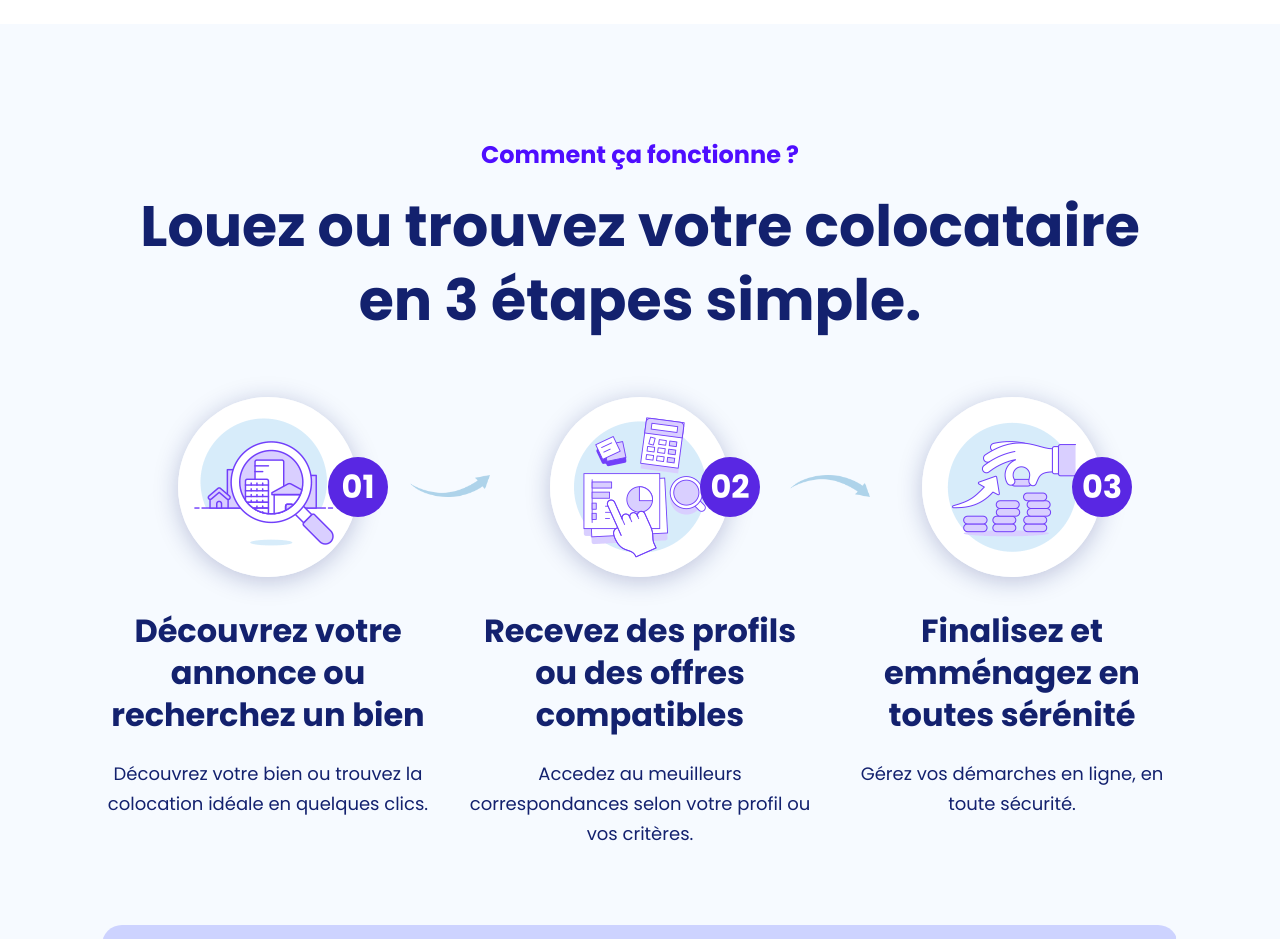
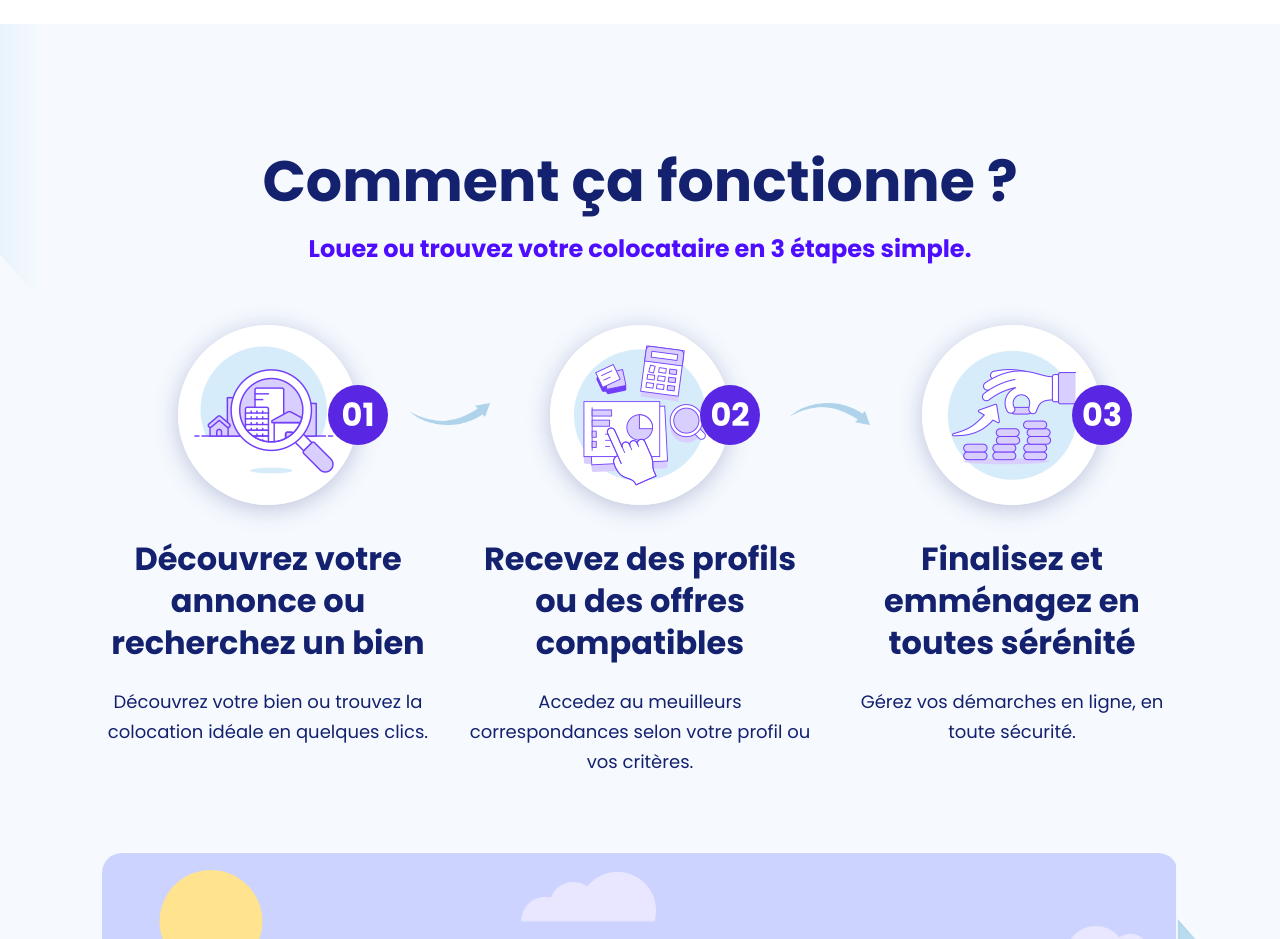
Before and after one commit to Magikmagnum/ekna, a Vue app: page /home in a window 1280 px wide. Shown: the part 2840-3779 px from the top of the page. Built offline with nearby package versions, Linux system fonts and the light colour scheme; no server answers.

Commit message:
Attention : revoir les typos et taille des titres

```diff
--- a/src/components/Home4Component.vue
+++ b/src/components/Home4Component.vue
@@ -3,8 +3,8 @@
         <div class="container">
             <div class="start__area wow fadeInUp">
                 <div class="section__header">
-                    <h5 class="neutral-top">Comment ça fonctionne ?</h5>
-                    <h2>Louez ou trouvez votre colocataire en 3 étapes simple.</h2>
+                    <h2>Comment ça fonctionne ?</h2>
+                    <h5 class="neutral-top">Louez ou trouvez votre colocataire en 3 étapes simple.</h5>
                     <!-- <p class="neutral-bottom">
                         Signing up with Revest is simple and only takes a few minutes. We can
                         automatically connect with more than 3,500 banks, so no complicated paperwork is required to
```
